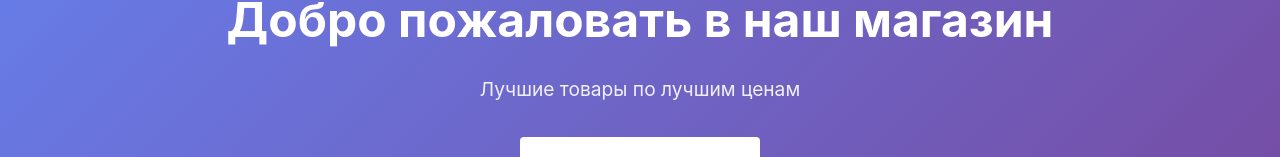
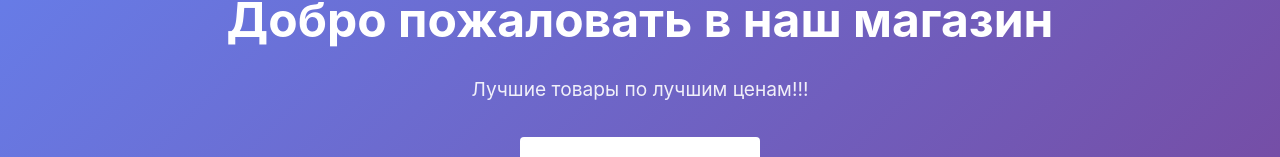
Before and after one commit to Stepachka/online_store_docker_version, a React (Create React App) app in the folder client/: page / in a window 1280 px wide. Shown: the part 188-345 px from the top of the page. Built offline with nearby package versions, Linux system fonts and the light colour scheme; no server answers.

Commit message:
feat: fix client

```diff
--- a/client/src/pages/HomePage/HomePage.tsx
+++ b/client/src/pages/HomePage/HomePage.tsx
@@ -29,7 +29,7 @@ const HomePage: React.FC = () => {
     <div className="home-page">
       <section className="hero">
         <h1>Добро пожаловать в наш магазин</h1>
-        <p>Лучшие товары по лучшим ценам</p>
+        <p>Лучшие товары по лучшим ценам!!!</p>
         <Link to="/products" className="cta-button">
           Смотреть все товары
         </Link>
```
